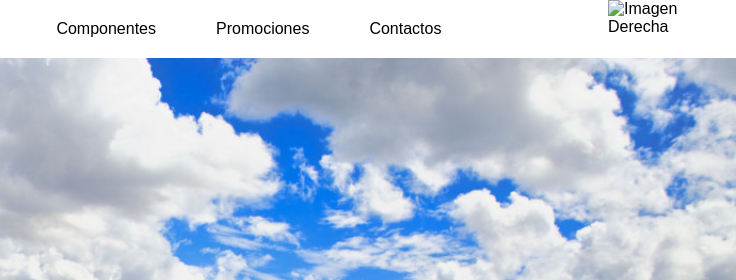
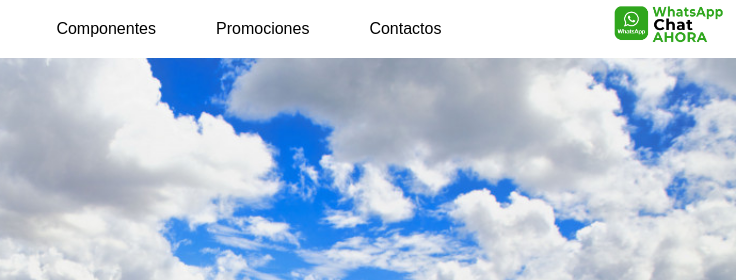
Before and after one commit to MSPNPT/MENU, a plain HTML site: page index.html in a window 1280 px wide. Shown: the top 280 px of the page, 544-1280 px from the left. Drawn offline with Linux system fonts and the light colour scheme.

Commit message:
Update index.html

```diff
--- a/index.html
+++ b/index.html
@@ -125,6 +125,6 @@
         </nav>
     </header>
         <img src="logo1.jpg" alt="Imagen Izquierda" class="side-image">
-    <img src="ruta/a/tu/imagen2.jpg" alt="Imagen Derecha" class="side-image right">
+    <img src="chat.gif" alt="Imagen Derecha" class="side-image right">
 </body>
 </html>
```
